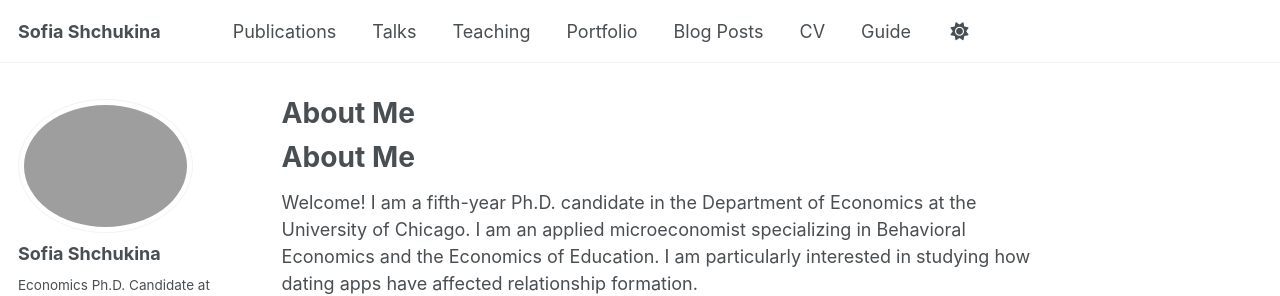
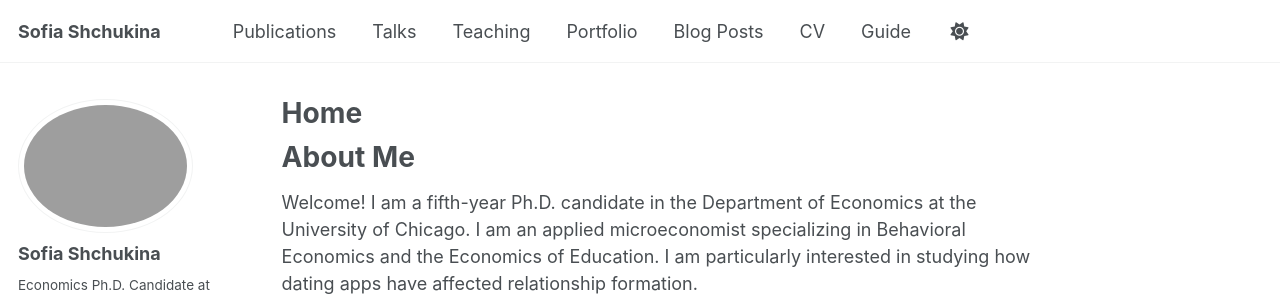
Before and after one commit to sofiashch/sofiashch.github.io, a Jekyll site: the page built from _pages/about.md, in a window 1280 px wide. Shown: the top 296 px of the page. Built offline with Jekyll 4.4.1, drawn with Linux system fonts in a browser that asks for light colours; our own code applies the rules of GitHub Pages for plain Markdown files; a script that is not in the unit is left out.

Commit message:
Update about.md

```diff
--- a/_pages/about.md
+++ b/_pages/about.md
@@ -1,3 +1,12 @@
+---
+permalink: /
+title: "Home"
+author_profile: true
+redirect_from:
+  - /about/
+  - /about.html
+---
+
 About Me
 ======
 Welcome! I am a fifth-year Ph.D. candidate in the Department of Economics at the University of Chicago. I am an applied microeconomist specializing in Behavioral Economics and the Economics of Education. I am particularly interested in studying how dating apps have affected relationship formation.
```
